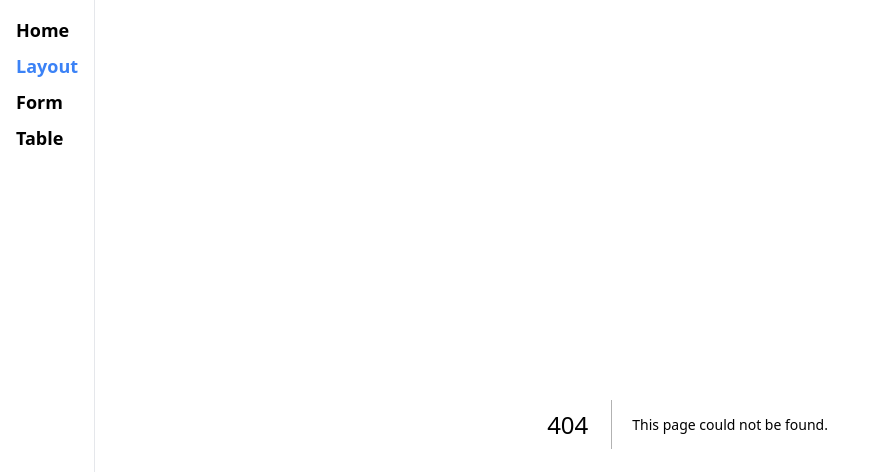
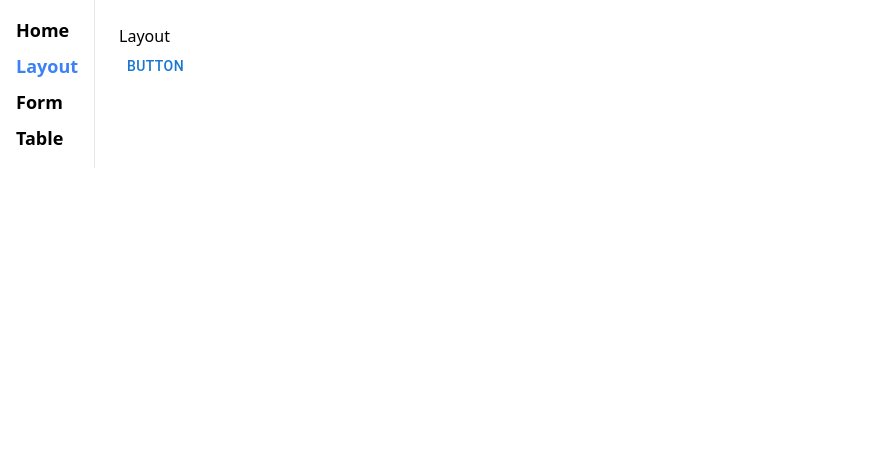
Before and after one commit to nbr41to/sandbox-mui, a Next.js app: page /layout in a window 1280 px wide. Before the commit this address had no page. Shown: the top 472 px of the page, without its empty margins (0-874 px from the left). Built offline with nearby package versions, Linux system fonts and the light colour scheme.

Commit message:
Create layout.tsx

```diff
--- /dev/null
+++ b/src/pages/layout.tsx
@@ -0,0 +1,14 @@
+import { Button, Stack, Container, Box, Grid } from '@mui/material';
+
+export default function Layout() {
+  return (
+    <div>
+      <h1>Layout</h1>
+      <Button>Button</Button>
+      <Container></Container>
+      <Box></Box>
+      <Stack></Stack>
+      <Grid></Grid>
+    </div>
+  );
+}
```
